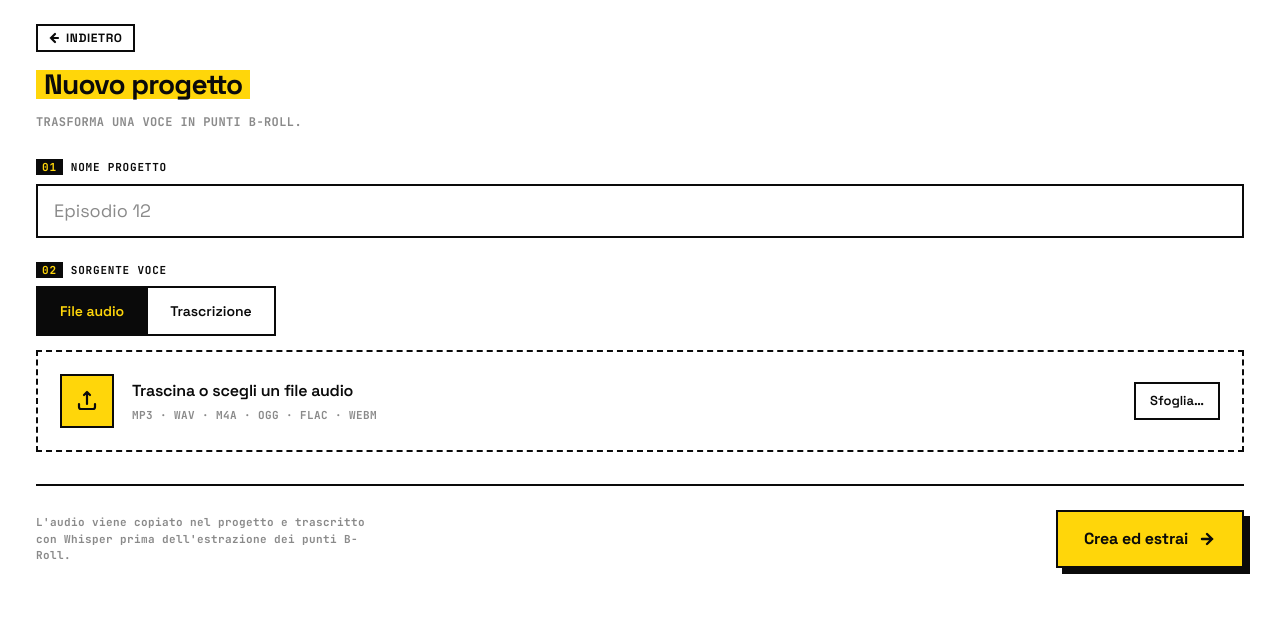
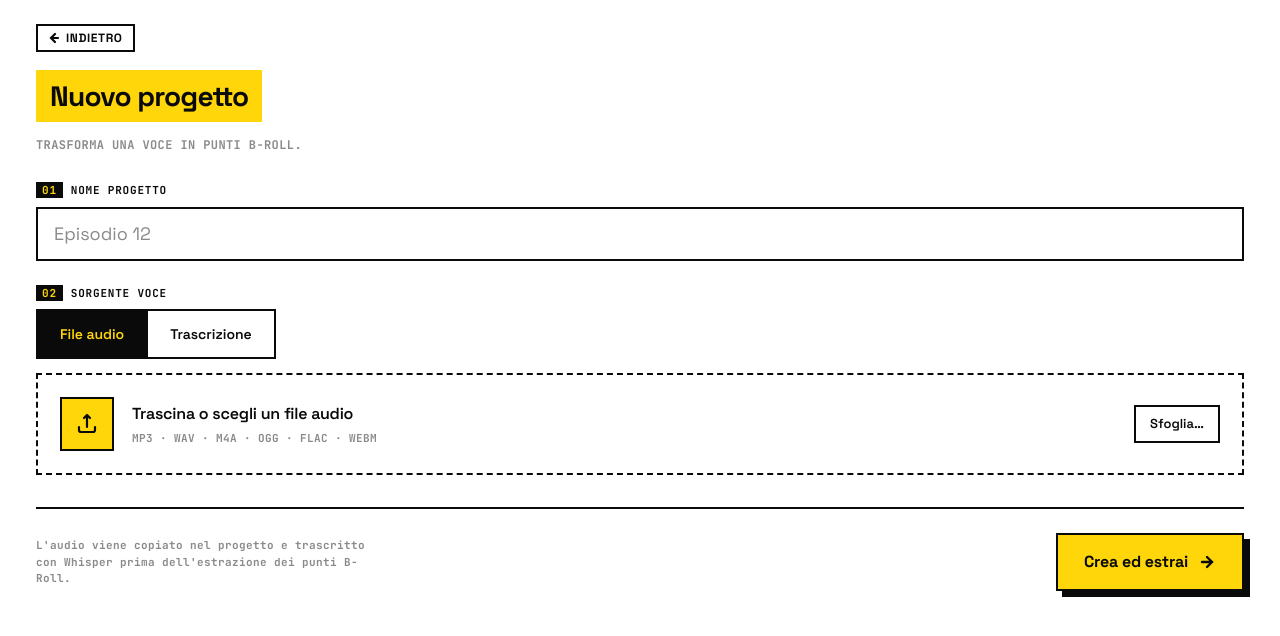
Before and after one commit to The-3Labs-Team/app-beeroll, a React (Vite) app: page /import in a window 1280 px wide. Shown: the top 636 px of the page. Built offline with nearby package versions, Linux system fonts and the light colour scheme.

Commit message:
style: highlight padding equal on all sides for square shape

```diff
--- a/src/index.css
+++ b/src/index.css
@@ -122,15 +122,17 @@
 .bee-hl {
   background: var(--bee-y);
   color: var(--bee-y-ink);
-  padding: 0 8px 1px;
+  padding: 12px 14px;
   display: inline-block;
+  line-height: 1;
 }
 
 .bee-hl-sm {
   background: var(--bee-y);
   color: var(--bee-y-ink);
-  padding: 1px 6px 2px;
+  padding: 8px 10px;
   display: inline-block;
+  line-height: 1;
 }
 
 /* Italic phrase / quote with framing « » */
```
